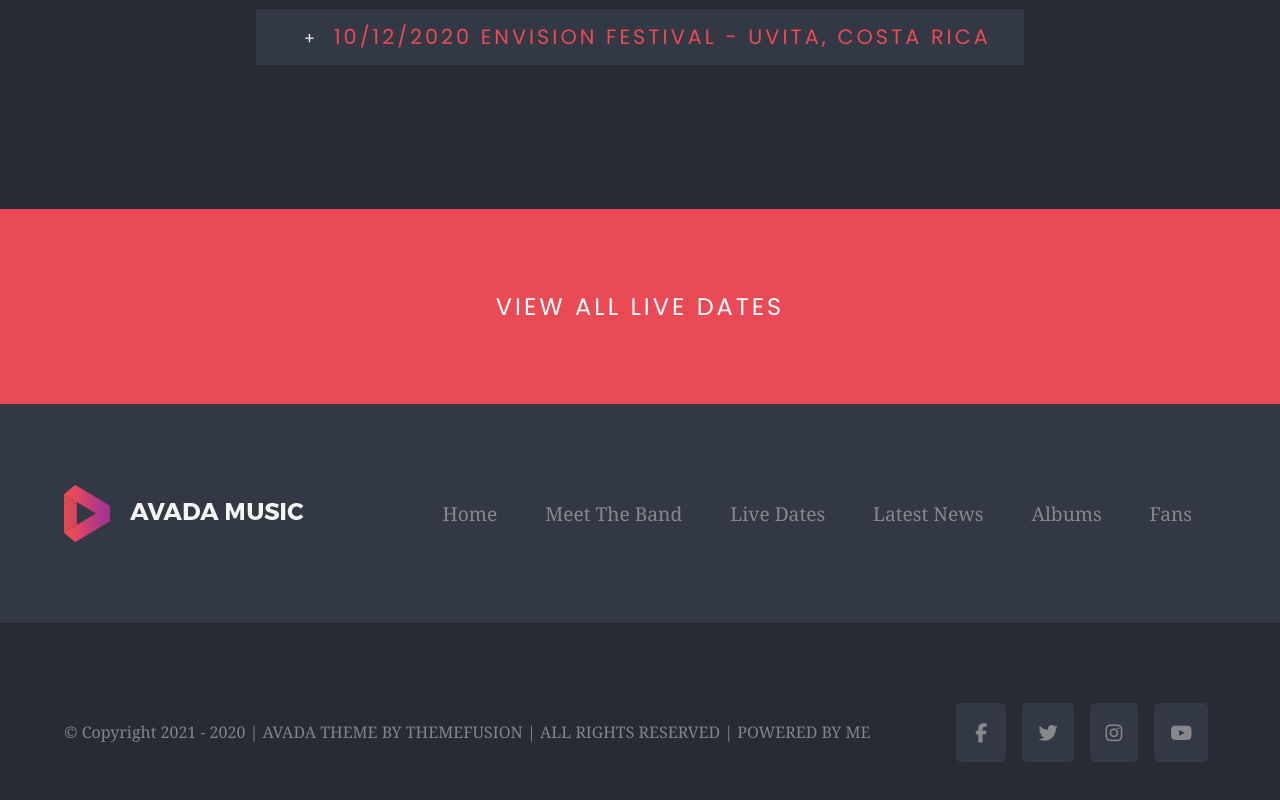
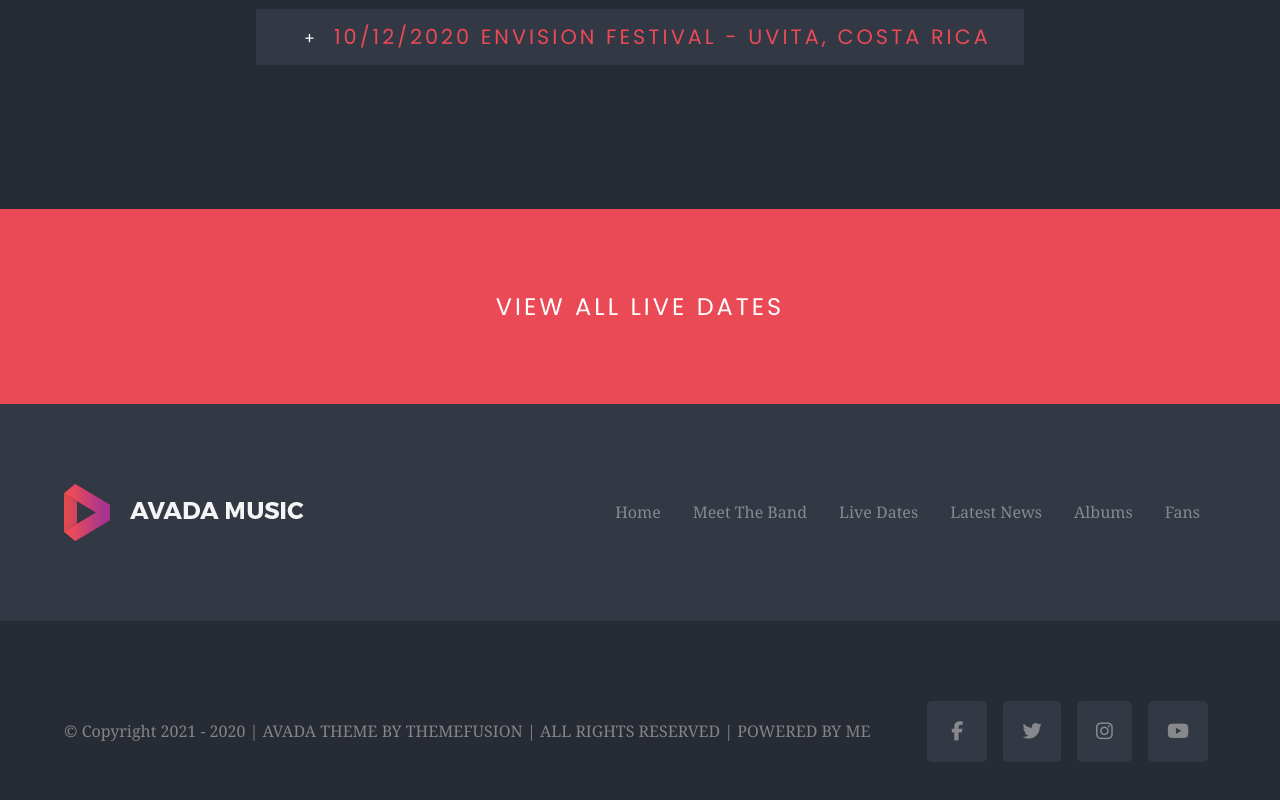
Before and after one commit to DanCan30/proj-html-vuejs, a Vue app: page / in a window 1280 px wide. Shown: the part 5937-6737 px from the top of the page. Built offline with nearby package versions, Linux system fonts and the light colour scheme.

Commit message:
Navbar component added and improved anchor-to-top

```diff
--- a/src/App.vue
+++ b/src/App.vue
@@ -1,8 +1,10 @@
 <template>
   <div id="app">
-    <Header />
+    <Header
+    :navLinks="navLinks"/>
     <Main />
-    <Footer />
+    <Footer
+    :navLinks="navLinks"/>
   </div>
 </template>
 
@@ -18,6 +20,38 @@ export default {
     Header,
     Main,
     Footer
+  },
+
+  data: function() {
+    return {
+      navLinks: [
+        {
+          text: "Home",
+          url: "#",
+        },
+        {
+          text: "Meet The Band",
+          url: "#",
+        },
+        {
+          text: "Live Dates",
+          url: "#",
+        },
+        {
+          text: "Latest News",
+          url: "#",
+        },
+        {
+          text: "Albums",
+          url: "#",
+        },
+        {
+          text: "Fans",
+          url: "#",
+        },
+      ],
+
+    }
   }
 }
 </script>
--- a/src/components/Footer.vue
+++ b/src/components/Footer.vue
@@ -2,8 +2,11 @@
   <footer>
     <section id="footer-top">
       <img src="../assets/img/logo_footer.png" alt="Avada Music logo">
-      <ul>
-        <li v-for="(link, index) in footerNavLinks" :key="index"><a :href="link.url"> {{ link.text }} </a></li>
+      <ul class="footer-nav">
+        <li v-for="(link, index) in navLinks" :key="index">
+          <Navbar class="nav-links"
+          :link="link"/>
+        </li>
 
       </ul>
     </section>
@@ -22,35 +25,23 @@
 </template>
 
 <script>
+import Navbar from "./Navbar.vue";
+
 export default {
+
+  components: {
+    Navbar,
+  },
+
+  props: {
+    navLinks: {
+      type: Array,
+      required: true
+    }
+  },
+
   data: function() {
     return {
-      footerNavLinks: [
-        {
-          text: "Home",
-          url: "#",
-        },
-        {
-          text: "Meet The Band",
-          url: "#",
-        },
-        {
-          text: "Live Dates",
-          url: "#",
-        },
-        {
-          text: "Latest News",
-          url: "#",
-        },
-        {
-          text: "Albums",
-          url: "#",
-        },
-        {
-          text: "Fans",
-          url: "#",
-        },
-      ],
 
       footerSocialIcons: [
         {
@@ -71,7 +62,8 @@ export default {
         },
       ]
     }
-  }
+  },
+
 }
 </script>
 
@@ -92,27 +84,28 @@ export default {
       ul {
         list-style: none;
 
+      }
+
+    }
+
+    #footer-top {
+
         li {
           display: inline-block;
           font-family: $serifFont;
           padding: 0 .5rem;
 
-          a {
+          a.nav-links {
             text-decoration: none;
+            padding: .5rem;
+            transition: all .2s;
             color: #aeaeaeaf;
-            font-size: 1.2rem;
-            display: inline-block;
-            background-color: $lightBgColor;
-            padding: 1rem;
-            border-radius: 5px;
 
             &:hover {
               color: $mainTextsFontColor;
             }
           }
         }
-      }
-
     }
 
     #footer-bottom {
@@ -124,9 +117,33 @@ export default {
         color: #aeaeaeaf;
       }
 
-      #socials li:first-child a {
-        padding: 1rem 1.2rem;
+      #socials li{
+
+        padding: 0 .5rem;
+        display: inline-block;
+
+        a {
+          background-color: $lightBgColor;
+          color: #aeaeaeaf;
+          font-size: 1.2rem;
+          display: inline-block;
+          border-radius: 5px;
+          transition: all .2s;
+          padding: 1rem 1.2rem;
+          border-radius: 5px;
+          transition: all .2s;
+
+
+          &:hover {
+            color: $mainTextsFontColor;
+          }
+        }
+
+        &:first-child a {
+          padding: 1rem 1.5rem;
+        }
       }
+
 
     }
   }
--- a/src/components/Header.vue
+++ b/src/components/Header.vue
@@ -16,13 +16,48 @@
         <a href="#" class="secondary-btn">live dates</a>
       </div>
     </section>
-    <a id="top-anchor" href="#top-page"><i class="fa-solid fa-angle-up"></i></a>
+    <a id="top-anchor" :class="{'visible': isScrolled}" href="#top-page"><i class="fa-solid fa-angle-up"></i></a>
   </header>
 
 </template>
 
 <script>
+
+import Navbar from "./Navbar.vue";
+
 export default {
+
+  components: {
+    Navbar
+  },
+
+  data: function() {
+    return {
+      isScrolled: false,
+    }
+  },
+
+  props: {
+    navLinks: {
+      type: Array,
+      required: true,
+    }
+  },
+
+  methods: {
+    scrollCheck: function() {
+      if(window.scrollY !== 0) {
+        this.isScrolled = true;
+      } else {
+        this.isScrolled= false;
+      }
+    }
+  },
+
+
+  created() {
+    window.addEventListener("scroll", this.scrollCheck);
+  }
 
 }
 </script>
@@ -117,10 +152,15 @@ export default {
       border-radius: 10px 10px 0 0;
       background-color: #323233;
       position: fixed;
-      bottom: 0;
+      bottom: -3rem;
       right: 5rem;
       font-size: 1rem;
       color: $mainTextsFontColor;
+      transition: 1s;
+
+      &.visible {
+        bottom: 0;
+      }
     }
   }
 
--- /dev/null
+++ b/src/components/Navbar.vue
@@ -0,0 +1,22 @@
+<template>
+
+    <a :href="link.url"> {{ link.text }} </a>
+
+</template>
+
+<script>
+export default {
+
+  props: {
+    link: {
+      type: Object,
+      required: true,
+    }
+  },
+
+}
+</script>
+
+<style>
+
+</style>
```
